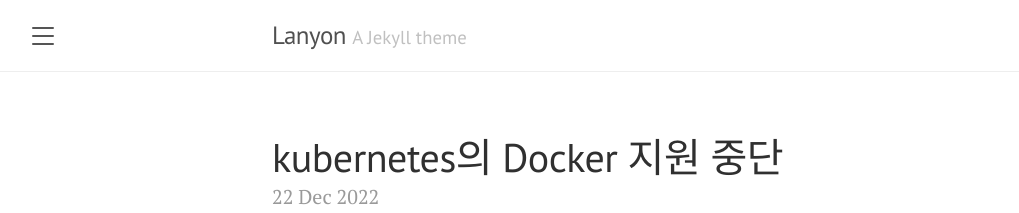
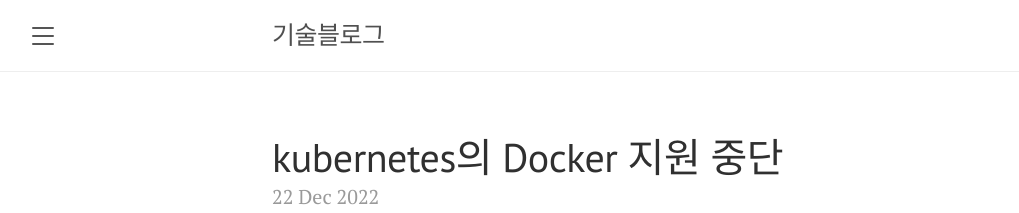
Before and after one commit to jooseop/jooseop.github.io, a Jekyll site: the page built from index.html, in a window 1280 px wide and 900 px high. Shown: the top 213 px of the window, without its empty margins (8-1027 px from the left). Built offline with Jekyll 4.4.1, drawn with Linux system fonts in a browser that asks for light colours; the list of posts is cut into pages by our own code.

Commit message:
config title, incremetal 수정

```diff
--- a/_config.yml
+++ b/_config.yml
@@ -1,6 +1,6 @@
 # Setup
-title:               Lanyon
-tagline:             'A Jekyll theme'
+title:               기술블로그
+tagline:             ''
 description:         'A reserved <a href="https://jekyllrb.com" target="_blank">Jekyll</a> theme that places the utmost gravity on content with a hidden drawer. Made by <a href="https://twitter.com/mdo" target="_blank">@mdo</a>.'
 url:                 https://jooseop.github.io/
 baseurl:             ''
@@ -20,3 +20,6 @@ plugins:
 # Custom vars
 version:             1.1.0
 google_analytics_id: #UA-XXXX-Y
+
+# build
+incremental: true
```
